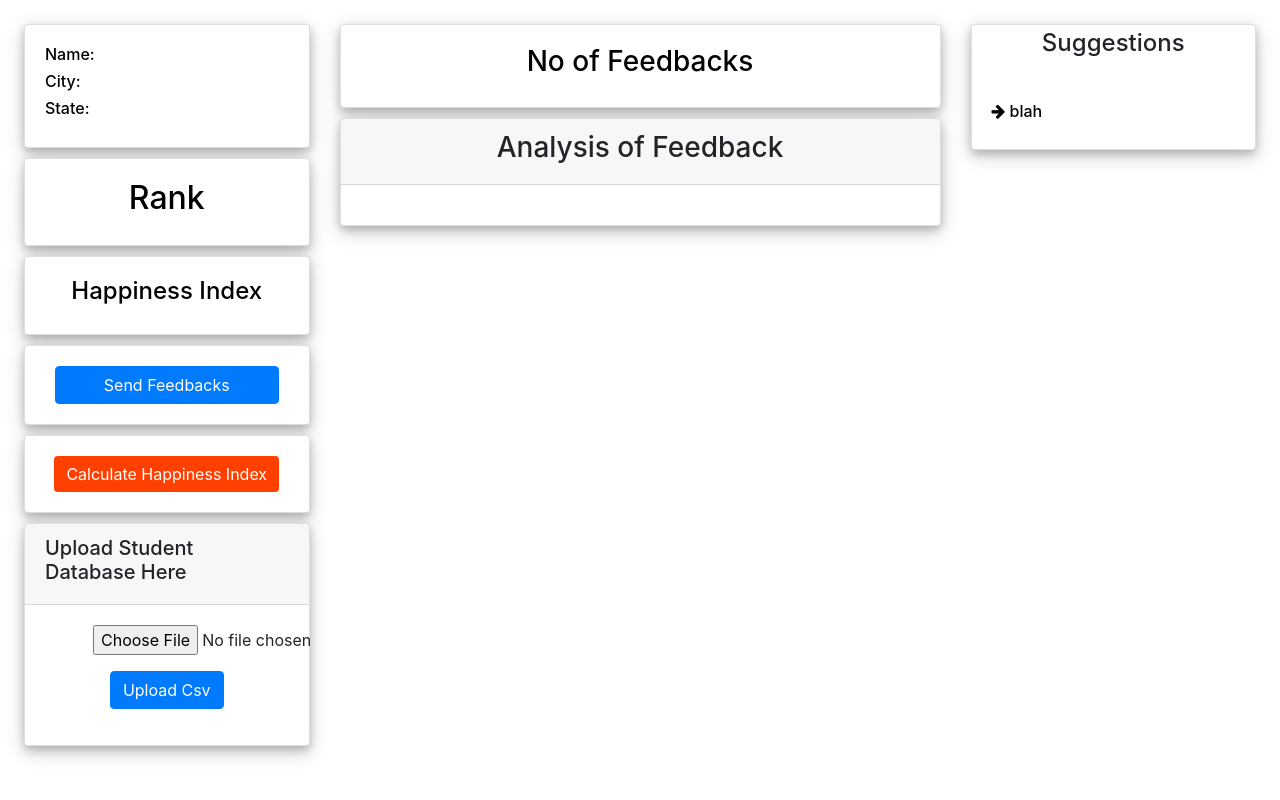
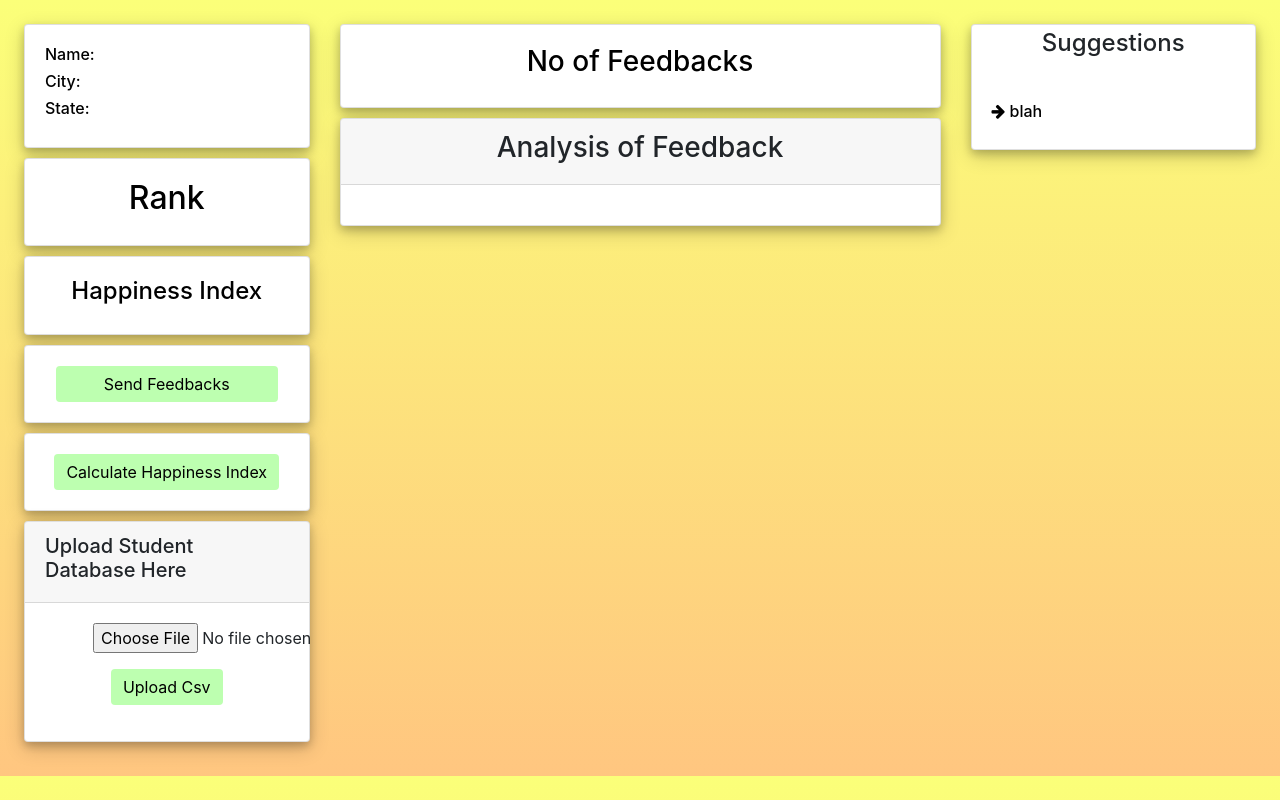
Before and after one commit to MindMantraSIH/paathshaala, a Django app: page /analytics/upload/ in a window 1280 px wide. Run offline with Django 4.2, Linux system fonts and the light colour scheme; some libraries are stand-ins or nearby versions.

Commit message:
minor changes

```diff
--- a/Analytics/templates/Analytics/dashboard.html
+++ b/Analytics/templates/Analytics/dashboard.html
@@ -21,6 +21,7 @@
 }
     </style>
 </head>
+<body style="background-image: linear-gradient(180deg, #fbff79, #ffc680);">
 <section class="m-4">
     <div class="row">
         <div class="col">
@@ -59,7 +60,7 @@
             <div class="card sec3" >
                 <div class="card-body" >
                     <div class="text-center">
-                        <a type="submit" href="{% url 'send' %}" class="btn btn-primary px-5">Send Feedbacks</a>
+                        <a type="submit" href="{% url 'send' %}" class="btn btn-primary px-5" style="color:black; background-color: #bdffb0; border: none;">Send Feedbacks</a>
                       </div>
                 </div>
             </div>
@@ -68,7 +69,7 @@
 
                 <div class="card-body" style="color: black;">
                     <div class="text-center">
-                        <a type="submit" href="{% url 'send' %}" class="btn btn-primary" style="background-color:#ff4000; border:none;">Calculate Happiness Index</a>
+                        <a type="submit" href="{% url 'send' %}" class="btn btn-primary" style="color:black; background-color:#bdffb0; border:none;">Calculate Happiness Index</a>
                       </div>
                 </div>
             </div>
@@ -81,7 +82,7 @@
   <div class="form-group">
 
     <input type="file" class="form-control-file" id="exampleFormControlFile1" name="csv" style="margin-left:3rem;">
-      <button type="submit" class="btn btn-primary mt-3">Upload Csv</button>
+      <button type="submit" class="btn btn-primary mt-3" style="color: black; background-color: #bdffb0; border:none">Upload Csv</button>
   </div>
 </form>
 
```
